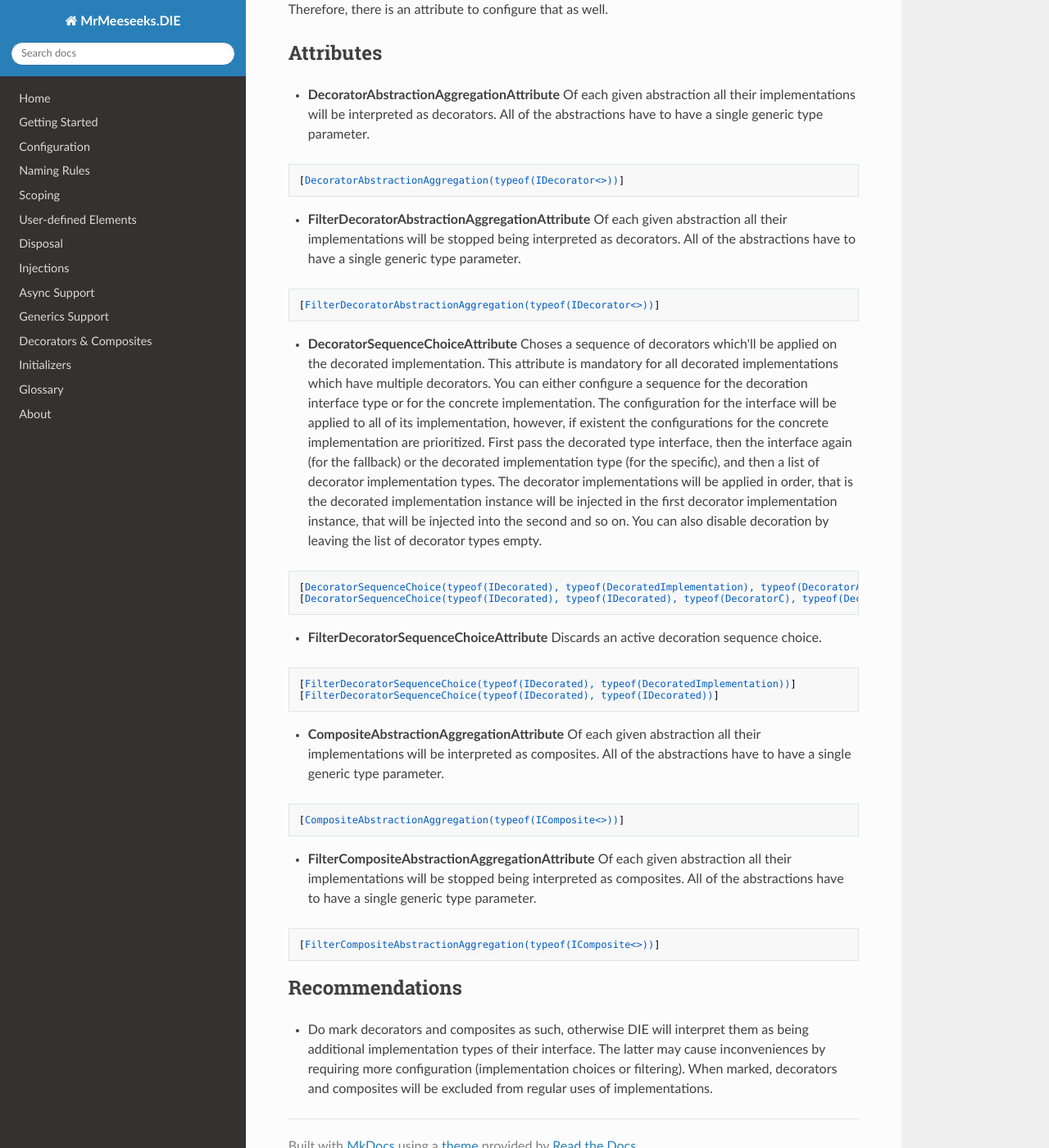
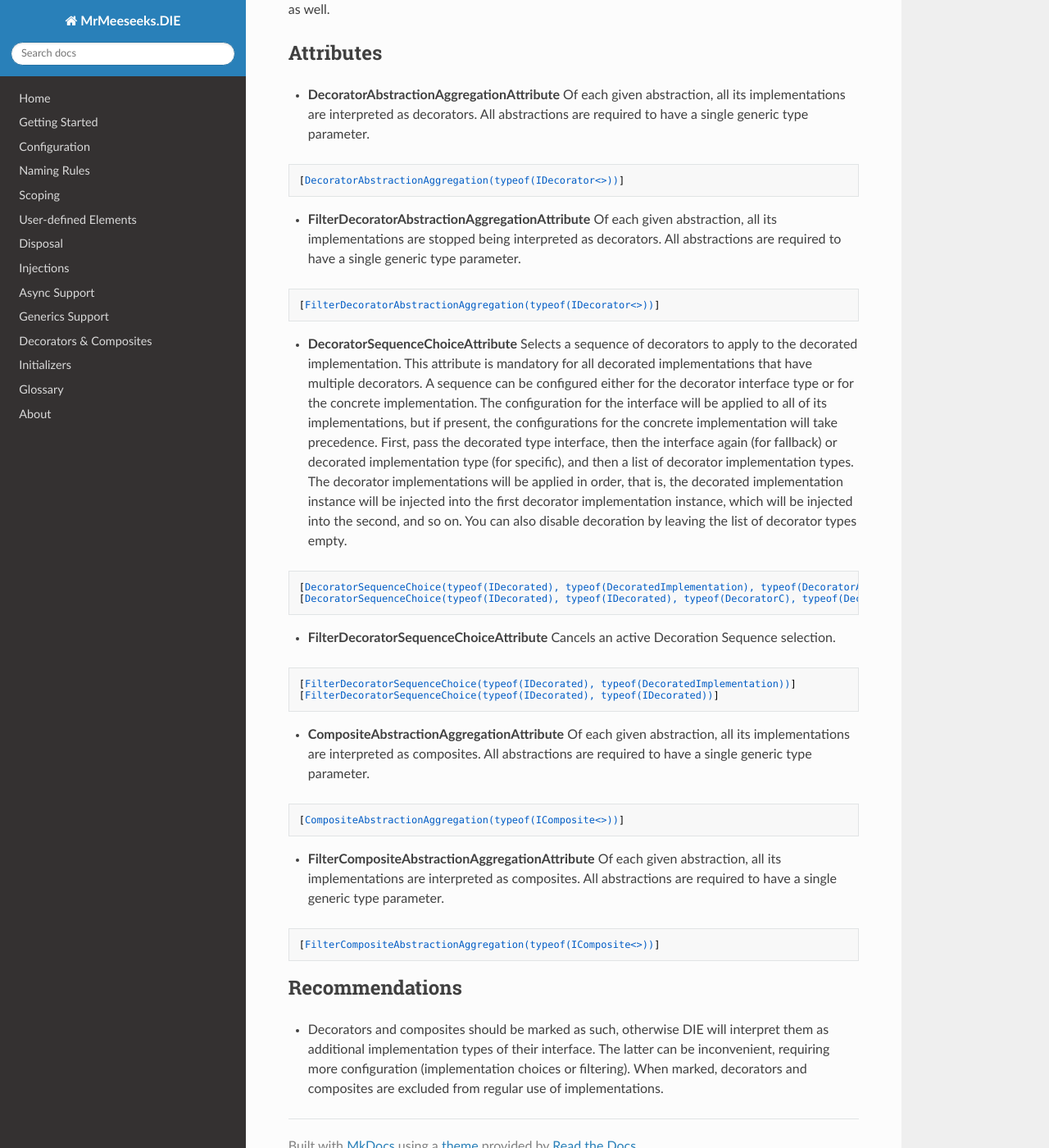
Before and after one commit to Yeah69/MrMeeseeks.DIE.Docs, an MkDocs documentation site: the page built from docs/configuration/decorator-composite.md, in a window 1280 px wide and 1400 px high, scrolled down 336 px. Shown: the whole window at 82% size. Built offline with MkDocs 1.6.1, drawn with Linux system fonts in a browser that asks for light colours; nearby versions of some CDN libraries; some of the changed text lies outside the part shown.

Commit message:
Finepolishing

````diff
--- a/docs/configuration/decorator-composite.md
+++ b/docs/configuration/decorator-composite.md
@@ -2,40 +2,40 @@
 
 ## Purpose
 
-As DIE doesn't just assume which implementation is a decorator or a composite, you'll have to tell it by - you've guessed it :) - configuration.
+Since DIE doesn't just assume which implementation is a decorator or a composite, you've got to tell it by - you guessed it :) - configuration.
 
-If a decorated interface has more than one decorator, then DIE won't assume the sequence of decorator which should be applied (meaning the order and which decorators should be applied). Therefore, there is an attribute to configure that as well.
+When a decorated interface has more than one decorator, DIE doesn't assume the order in which the decorators should be applied. Therefore, there is an attribute that can be used to configure this as well.
 
 ## Attributes
 
-- **DecoratorAbstractionAggregationAttribute** Of each given abstraction all their implementations will be interpreted as decorators. All of the abstractions have to have a single generic type parameter.
+- **DecoratorAbstractionAggregationAttribute** Of each given abstraction, all its implementations are interpreted as decorators. All abstractions are required to have a single generic type parameter.
 ```csharp
 [DecoratorAbstractionAggregation(typeof(IDecorator<>))]
 ```
-- **FilterDecoratorAbstractionAggregationAttribute** Of each given abstraction all their implementations will be stopped being interpreted as decorators. All of the abstractions have to have a single generic type parameter.
+- **FilterDecoratorAbstractionAggregationAttribute** Of each given abstraction, all its implementations are stopped being interpreted as decorators. All abstractions are required to have a single generic type parameter.
 ```csharp
 [FilterDecoratorAbstractionAggregation(typeof(IDecorator<>))]
 ```
-- **DecoratorSequenceChoiceAttribute** Choses a sequence of decorators which'll be applied on the decorated implementation. This attribute is mandatory for all decorated implementations which have multiple decorators. You can either configure a sequence for the decoration interface type or for the concrete implementation. The configuration for the interface will be applied to all of its implementation, however, if existent the configurations for the concrete implementation are prioritized. First pass the decorated type interface, then the interface again (for the fallback) or the decorated implementation type (for the specific), and then a list of decorator implementation types. The decorator implementations will be applied in order, that is the decorated implementation instance will be injected in the first decorator implementation instance, that will be injected into the second and so on. You can also disable decoration by leaving the list of decorator types empty.
+- **DecoratorSequenceChoiceAttribute** Selects a sequence of decorators to apply to the decorated implementation. This attribute is mandatory for all decorated implementations that have multiple decorators. A sequence can be configured either for the decorator interface type or for the concrete implementation. The configuration for the interface will be applied to all of its implementations, but if present, the configurations for the concrete implementation will take precedence. First, pass the decorated type interface, then the interface again (for fallback) or decorated implementation type (for specific), and then a list of decorator implementation types. The decorator implementations will be applied in order, that is, the decorated implementation instance will be injected into the first decorator implementation instance, which will be injected into the second, and so on. You can also disable decoration by leaving the list of decorator types empty.
 ```csharp
 [DecoratorSequenceChoice(typeof(IDecorated), typeof(DecoratedImplementation), typeof(DecoratorA), typeof(DecoratorB))]
 [DecoratorSequenceChoice(typeof(IDecorated), typeof(IDecorated), typeof(DecoratorC), typeof(DecoratorD))]
 ```
-- **FilterDecoratorSequenceChoiceAttribute** Discards an active decoration sequence choice.
+- **FilterDecoratorSequenceChoiceAttribute** Cancels an active Decoration Sequence selection.
 ```csharp
 [FilterDecoratorSequenceChoice(typeof(IDecorated), typeof(DecoratedImplementation))]
 [FilterDecoratorSequenceChoice(typeof(IDecorated), typeof(IDecorated))]
 ```
 
-- **CompositeAbstractionAggregationAttribute** Of each given abstraction all their implementations will be interpreted as composites. All of the abstractions have to have a single generic type parameter.
+- **CompositeAbstractionAggregationAttribute** Of each given abstraction, all its implementations are interpreted as composites. All abstractions are required to have a single generic type parameter.
 ```csharp
 [CompositeAbstractionAggregation(typeof(IComposite<>))]
 ```
-- **FilterCompositeAbstractionAggregationAttribute** Of each given abstraction all their implementations will be stopped being interpreted as composites. All of the abstractions have to have a single generic type parameter.
+- **FilterCompositeAbstractionAggregationAttribute** Of each given abstraction, all its implementations are interpreted as composites. All abstractions are required to have a single generic type parameter.
 ```csharp
 [FilterCompositeAbstractionAggregation(typeof(IComposite<>))]
 ```
 
 ## Recommendations
 
-- Do mark decorators and composites as such, otherwise DIE will interpret them as being additional implementation types of their interface. The latter may cause inconveniences by requiring more configuration (implementation choices or filtering). When marked, decorators and composites will be excluded from regular uses of implementations.
+- Decorators and composites should be marked as such, otherwise DIE will interpret them as additional implementation types of their interface. The latter can be inconvenient, requiring more configuration (implementation choices or filtering). When marked, decorators and composites are excluded from regular use of implementations.
````
